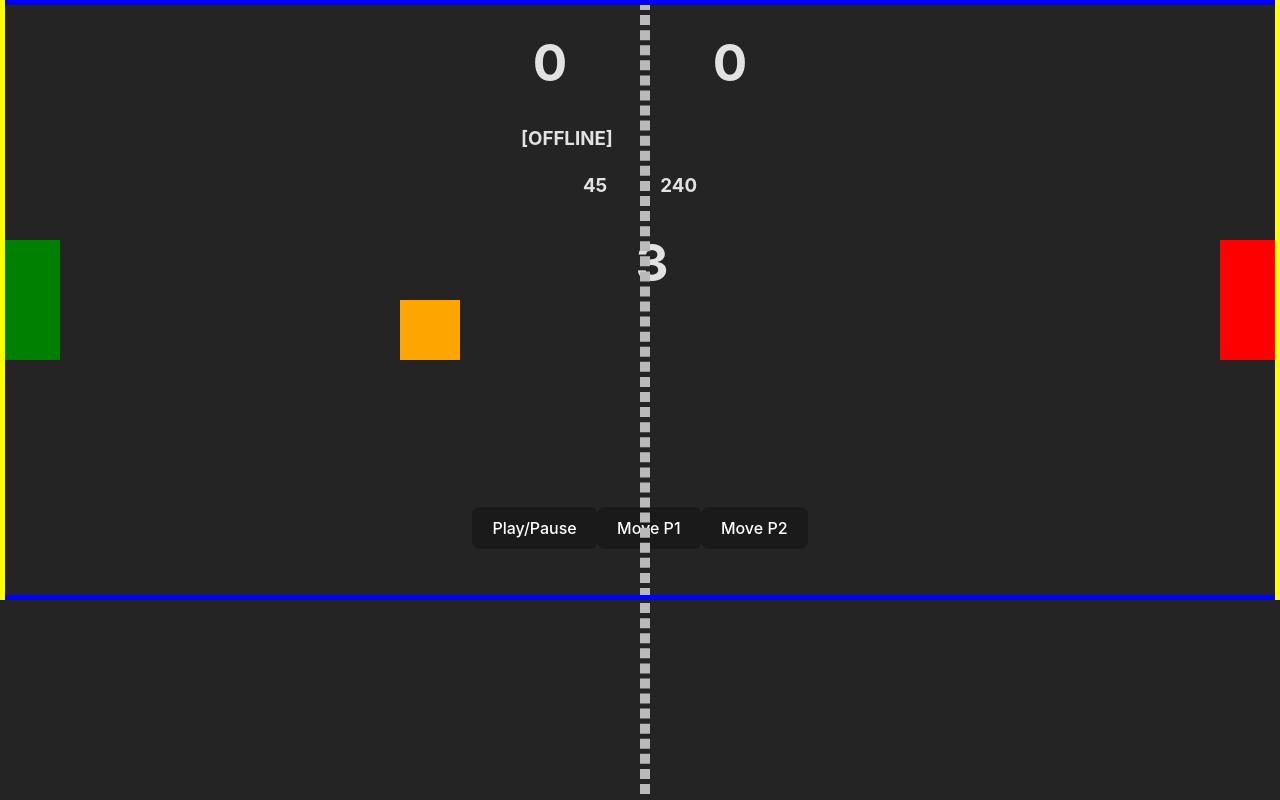
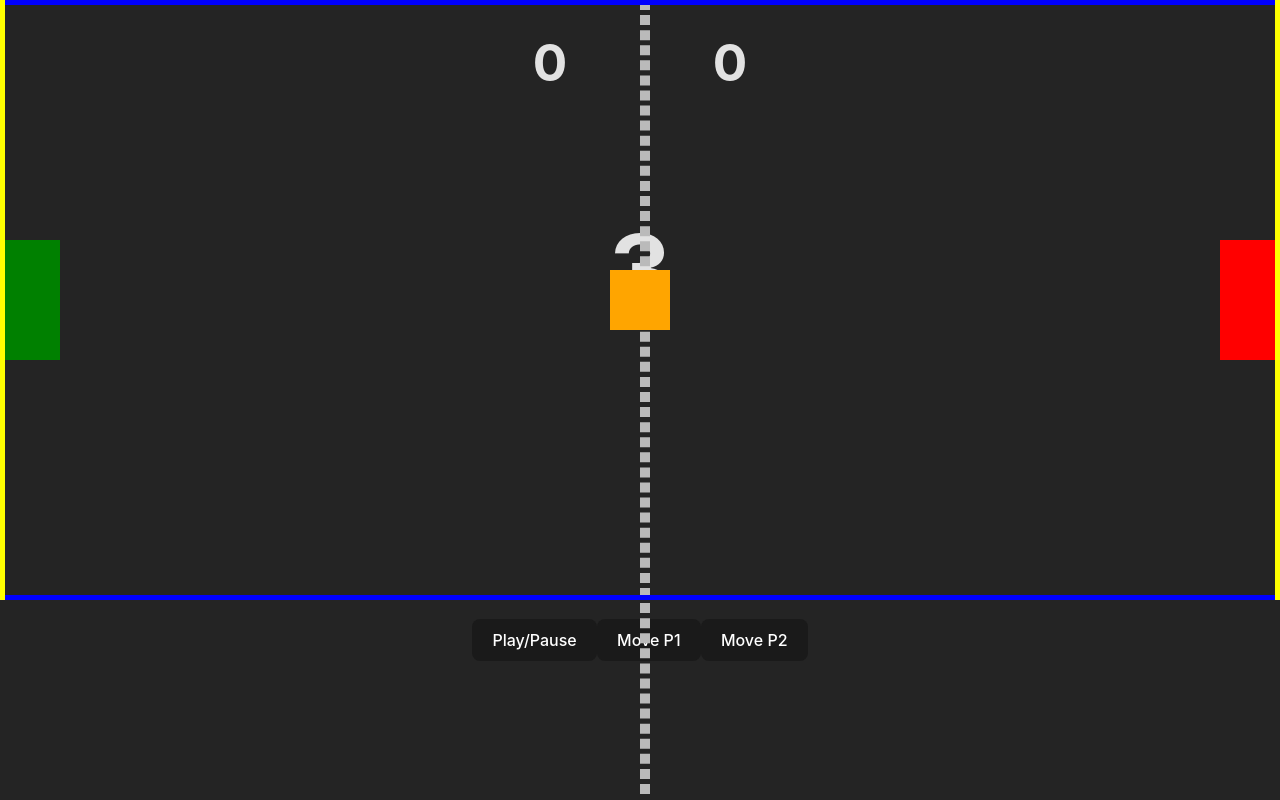
Before and after one commit to Alessandro1918/web-pong-front, a React (Vite) app: page / in a window 1280 px wide. Built offline with nearby package versions, Linux system fonts and the light colour scheme.

Commit message:
style: center ball, removed log tags from UI

```diff
--- a/src/App.css
+++ b/src/App.css
@@ -33,5 +33,5 @@
 }
 
 .countdown {
-
+  font-size: 96px;
 }
--- a/src/App.tsx
+++ b/src/App.tsx
@@ -50,15 +50,15 @@ function App() {
   })
 
   const [ connectionStatus ] = useState<ConnectionStatusProps>({
-    p1: false,
+    p1: true,
     p2: true
   })
 
   const [ countdown, setCountdown ] = useState(3)
 
   const initialBall = {
-    x: 400,
-    y: 300,
+    x: screen.width / 2 - (screen.height / 10 / 2), //middle of screen
+    y: screen.height / 2 - (screen.height / 10 / 2), //middle of screen,
     dx: 0,
     dy: 0,
     width: screen.height / 10,
@@ -253,15 +253,11 @@ function App() {
             ${connectionStatus.p2 ? space(21) : "[OFFLINE]"}`}
         </h3>
 
-        <h3>
-          {`${screen.angleZ}
-            ${space(10)}
-            ${p1.y}`}
-        </h3>
-
         {
           countdown > 0 &&
-          <h1>{`${space(1)} ${countdown}`}</h1>
+          <h1 className="countdown">
+            {countdown}
+          </h1>
         }
       </div>
 
@@ -344,7 +340,7 @@ function App() {
         background: rightWall.color
       }}></div>
 
-      <div style={{marginTop: "256px"}}>
+      <div style={{marginTop: screen.height * 0.8}}>
         <button onClick={() => setIsPaused(!isPaused)}>Play/Pause</button>
         <button onClick={() => movePlayer("P1", Math.random() * 500)}>Move P1</button>
         <button onClick={() => movePlayer("P2", Math.random() * 500)}>Move P2</button>
```
